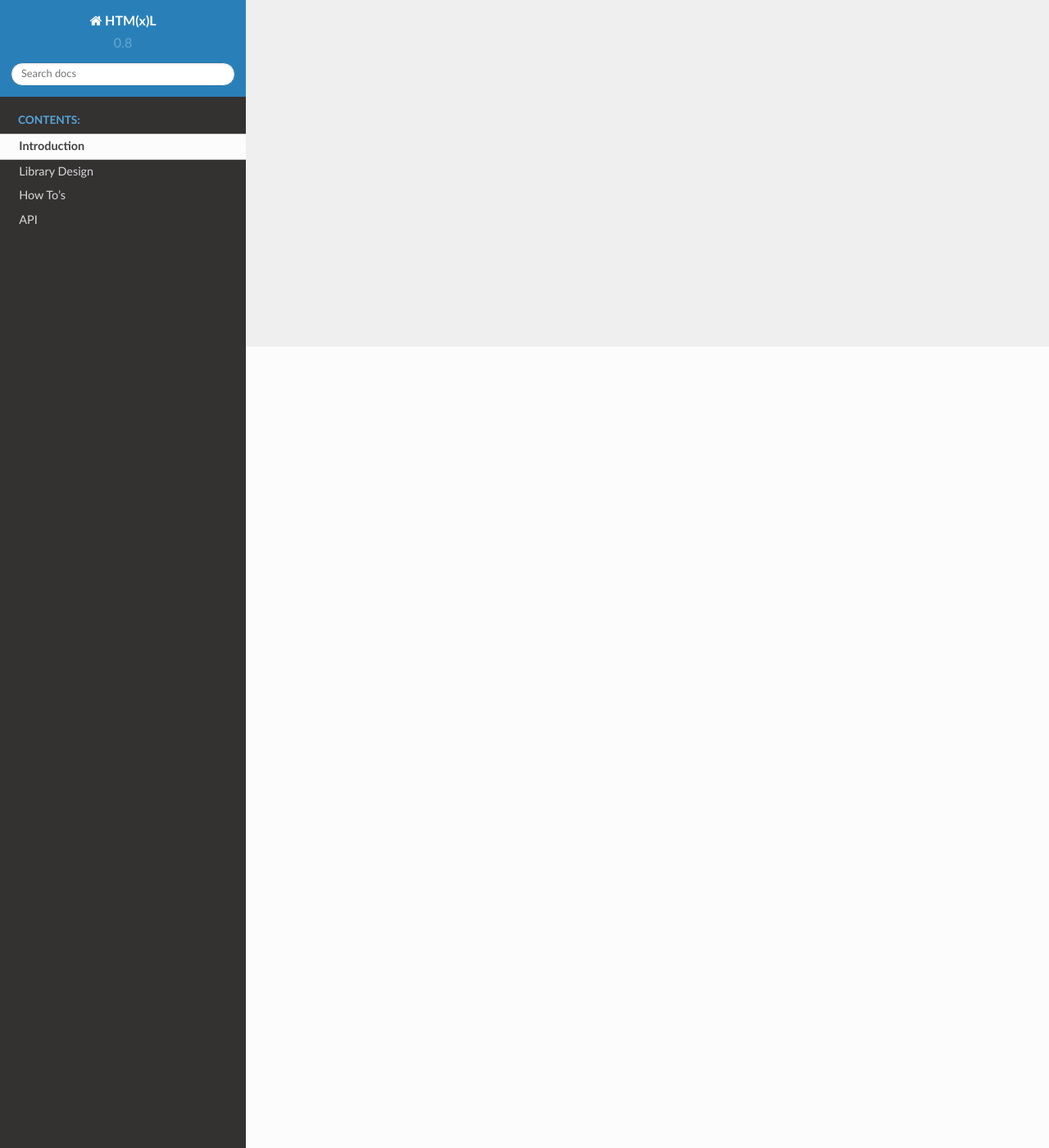
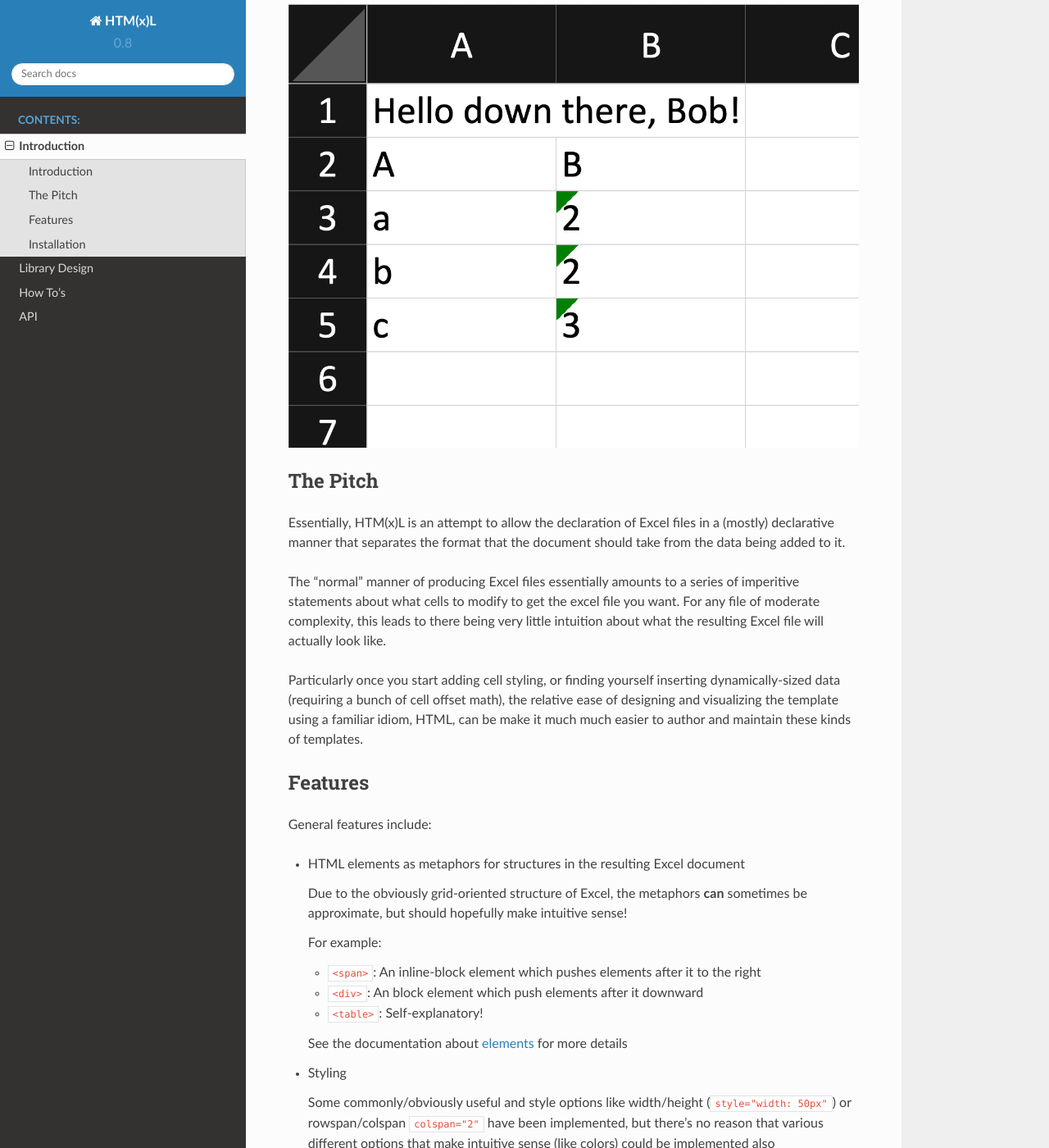
Before and after one commit to schireson/htmxl, a Sphinx documentation site: the page built from docs/introduction.rst, in a window 1280 px wide and 1400 px high, scrolled down 977 px. Shown: the whole window at 82% size. Built offline with Sphinx 7.4.7 and the Read the Docs theme 2.0.0, drawn with Linux system fonts in a browser that asks for light colours; some of the changed text lies outside the part shown.

Commit message:
Update docs.

````diff
--- a/README.md
+++ b/README.md
@@ -50,7 +47,7 @@ workbook.add_sheet_from_template(
 workbook.compose('hello_world.xlsx')
 ```
 
-![example](./docs/_static/readme.md)
+![example](https://github.com/schireson/htmxl/blob/main/docs/_static/readme.png)
 
 ## The Pitch
 
@@ -83,7 +80,7 @@ General features include:
   - `<table>`: Self-explanatory!
 
   See the documentation about
-  [elements](https://pytest-mock-resources.readthedocs.io/en/latest/elements.html) for more details
+  [elements](https://htmxl.readthedocs.io/en/latest/design/elements.html) for more details
 
 - Styling
 
@@ -91,8 +88,8 @@ General features include:
   rowspan/colspan `colspan="2"` have been implemented, but there's no reason that various different
   options that make intuitive sense (like colors) could be implemented also
 
-  See the documentation about
-  [styling](https://pytest-mock-resources.readthedocs.io/en/latest/styling.html) for more details
+  See the documentation about [styling](https://htmxl.readthedocs.io/en/latest/design/styling.html)
+  for more details
 
 - Classes
 
@@ -106,7 +103,7 @@ General features include:
   Workbook(styles=styles)
   ```
 
-## Installing
+## Installation
 
 ``` bash
 pip install htmxl
--- /dev/null
+++ b/docs/design/elements.rst
@@ -0,0 +1,129 @@
+Supported Elements
+==================
+
+The root :code:`<html>` tag is supported, but optional. One can do any of:
+
+* Define html content nested within an :code:`<html>` block
+* Define top-level :code:`<head>` and :code:`<body>` sibling blocks
+* Omit :code:`<body>` entirely (if you have no :code:`<head>`) and define all
+  markup at the top level.
+
+
+<head>
+------
+This block is optional.
+
+Today, any raw content in the :code:`head` section is essentially a shortcut for
+specifying a page :code:`<title>`.
+
+<title>
+~~~~~~~
+Any raw content is interpreted as the Excel sheet name.
+
+
+<body>
+------
+
+This block is optional, should you not define a :code:`<head>` block for setting the
+sheet name.
+
+
+The child elements defined within a body follow a number of different "block" semantics
+which essentially attempt to mimic the semantics of HTML itself.
+
+At a high level, they boil down to a few different options that we'll call:
+
+* top-level
+* top-right
+* bottom-left
+* bottom-right
+
+The name indicates where the "cursor" will be left after exiting the context of the enclosing block
+being defined.
+
+For example a :code:`<div>` (described in the next section) is a bottom-left-type, which means
+that after performing the layout for the content of that div, the bounding box defined by the interior
+content of the :code:`<div>` will be calculated and layout for sibling elements **after** that div
+will start at the bottom-left of that bounding box.
+
+.. code-block::
+
+   +- div -------------------------------------------+
+   |+- table ---------------------------------------+|
+   ||+- thead -------------------------------------+||
+   |||+- th ----+-- th -----+-- th -----+ -- th --+|||
+   |||| example | example 2 | example 3 | example ||||
+   |||+---------+-----------+-----------+---------+|||
+   ||+---------------------------------------------+||
+   ||                                               ||
+   ||+- tbody -------------------------------------+||
+   |||+- tr --------------------------------------+|||
+   ||||+- td ---+-- td ----+-- td ----+ -- td ---+||||
+   ||||| qwertu | abcdefgh | 23456789 | 12345678 |||||
+   ||||+--------+----------+----------+----------+||||
+   ||||                                           ||||
+   ||||+- td ---+-- td ----+-- td ----+ -- td ---+||||
+   ||||| qwertu | abcdefgh | 23456789 | 12345678 |||||
+   ||||+--------+----------+----------+----------+||||
+   |||+-------------------------------------------+|||
+   ||+---------------------------------------------+||
+   |+-----------------------------------------------+|
+   +-------------------------------------------------+
+
+   +- div -------------------------------------------+
+   + ... more content ...                            |
+   +-------------------------------------------------+
+
+Note, ASCII/graphics will not be a perfect visualization, as it pushes the content to the right as
+nesting occurs, which will not occur in Excel. However, it should give a sense of where content
+will start after certain kinds of elements close, and hopefully should give some initial intuition
+what *kind* (top-left, bottom-left, top-right) each element might be.
+
+<div>
+~~~~~
+A :code:`div` is a bottom-left element. Content after a :code:`div` will resume in the cell directly
+below the :code:`div`'s interior content.
+
+It has no behavior other than the laying out of child elements.
+
+
+<span>
+~~~~~~
+A :code:`<span>` is a top-right element. Content after a :code:`<span>` will resume in the cell directly
+to the right of the :code:`<span>`'s interior content.
+
+Generally a :code:`<span>` will only contain raw text content.
+
+
+<br>
+~~~~
+A :code:`<br>` is a bottom-left element. Content after a :code:`<br>` will resume in the cell directly
+below the :code:`<br>`. It has no interior content.
+
+
+<table>
+~~~~~~~
+A :code:`<table>` is a bottom-left element. Content after a :code:`<table>` will resume in the cell directly
+below the :code:`<table>`.
+
+A :code:`<table>` is essentially a :code:`<div>`, but for the purpose of defining a visual table
+structure.
+
+
+<thead/tbody>
+~~~~~~~~~~~~~
+These elements exist primarily to group the table content, but otherwise will not affect layout,
+relative to the table itself. They are both bottom-left element types.
+
+It **can** be a convenient markup location to apply styling (which will naturally cascade to the
+relevant subsections of the table).
+
+<tr>
+~~~~
+A :code:`<tr>` is a bottom-left element. Content after a :code:`<tr>` will resume in the cell directly
+below the :code:`<tr>`.
+
+<th/td>
+~~~~~~~
+These elements are semantically equivalent to a :code:`<span>`, but for the purpose of defining
+a table's cell content.
--- a/docs/library_design.rst
+++ b/docs/design/implementation.rst
@@ -1,16 +1,6 @@
-Library Design
-==============
-
-Key Ideas:
-
-    * Custom composed excel documents require a markdown capability to design and update
-    * HTML is an exceptional markdown languagge for this:
-        * Native support for styling of blocks of content
-        * Commonly understood semantics for basic tags
-        * syntax for adding style and attributes to blocks
-        * Existing templating dialects
-        * Extremely good support for table design
-    * Templating languages exist to dynamically generate HTML from data
+Implementation Design
+---------------------
+This information is not necessary to use this library, but might help contribution, and reduction of "magic".
 
 Libraries being used:
 
@@ -37,10 +22,10 @@ The writing implementation is built on few concepts:
         * This cursor keeps "recordings" of where it has been within the context of writing a "tag".
             * This permits nested tags each applying/overriding styles from their parents
             * This also allows for the implementation of cell merging
-    * A :function:`htmxl.compose.write.write` function
+    * A :ref:`htmxl.compose.write.write` function
         * Knowns how to interpret each HTML tag, or delegates to a specific tag implementation function
         * Is a recursive function, allowing deeply nested tags
     * Tag specific implementation functions
         * Specify where the cursor should end up after the tag is finished being written.
-        * Typically calls the generic :function:`htmxl.compose.write.write` function on all its child elements.
+        * Typically calls the generic :ref:`htmxl.compose.write.write` function on all its child elements.
     * A mix of supported inline styles and single class based styling. While the underlying excel library supports "adding" styles together, the current implementation only permits one class per element.
--- /dev/null
+++ b/docs/design/index.rst
@@ -0,0 +1,22 @@
+Library Design
+==============
+
+Key Ideas:
+
+    * Custom composed excel documents require a markdown capability to design and update
+    * HTML is an exceptional markdown language for this:
+        * Native support for styling of blocks of content
+        * Commonly understood semantics for basic tags
+        * syntax for adding style and attributes to blocks
+        * Existing templating dialects
+        * Extremely good support for table design
+    * Templating languages exist to dynamically generate HTML from data
+
+
+.. toctree::
+   :maxdepth: 3
+   :caption: Contents:
+
+   elements
+   styling
+   implementation
--- /dev/null
+++ b/docs/design/styling.rst
@@ -0,0 +1,78 @@
+Styling Cells
+=============
+
+The styling of cells is done using the html :code:`class` attribute on an element.
+Using a style works similarly to the normal html. To apply a style "class", you simply
+set :code:`class="style-name"` on an element.
+
+You can compose a specific style from a number of more generic styles
+by simply including all the styles separated by a space i.e. :code:`class="xl-centered xl-underlined"`.
+Simlar to html, in the event 2 styles set the same style attribute, the last one to set a particular
+style attribute "wins".
+
+Make use of default styles
+--------------------------
+
+The library exposes some basic builtin styles for convenience. To see the full
+set, for the current version of your library you can run:
+
+.. code-block:: python
+
+   >>> from htmxl.compose.style import default_styles
+   >>> print([style['name'] for style in default_styles])
+   ['xl-centered', 'xl-underlined']
+
+And to use those styles, the classes would
+
+.. code-block:: html
+
+   <tr class="xl-centered">
+     <td>c1</td>
+     <td>c2</td>
+   </tr>
+
+
+Combining styles together
+-------------------------
+
+.. code-block:: html
+
+   <tr class="xl-centered xl-underlined">
+     <td>c1</td>
+     <td>c2</td>
+   </tr>
+
+
+Define custom styles
+--------------------
+
+.. code-block:: python
+
+   from htmxl.compose import Workbook
+
+   template = """
+       <body>
+           <div>
+               <span class="title">foo</span>
+           </div>
+           <div>
+               {% for column_name in column_names %}
+                   <span class="xl-centered xl-underlined {{ loop.cycle('odd', 'even')}}">{{ column_name }}</span>
+               {% endfor %}
+           </div>
+       </body>
+   """
+
+   styles = [
+       {"name": "title", "pattern_fill": {"patternType": "solid", "fgColor": "DDDDDD"}},
+       {"name": "odd", "pattern_fill": {"patternType": "solid", "fgColor": "FBEAFB"}},
+       {"name": "even", "pattern_fill": {"patternType": "solid", "fgColor": "DFE7F8"}},
+   ]
+
+
+   workbook = Workbook(styles=styles)
+   workbook.add_sheet_from_template(template=template, data=dict(column_names=["bar", "baz", "bax"]))
+   workbook.compose("filename.xslx")
+
+
+.. image:: /_static/custom_styles.png
--- a/docs/how-tos/index.rst
+++ b/docs/how-tos/index.rst
@@ -78,82 +78,3 @@ Creating a "container" row
        </tr>
      </thead>
    </table>
-
-
-Styling Cells
-=============
-
-The styling of cells is done using the html :code:`class` attribute on an element.
-Using a style works similarly to the normal html. To apply a style "class", you simply
-set :code:`class="style-name"` on an element.
-
-You can compose a specific style from a number of more generic styles
-by simply including all the styles separated by a space i.e. :code:`class="xl-centered xl-underlined"`.
-Simlar to html, in the event 2 styles set the same style attribute, the last one to set a particular
-style attribute "wins".
-
-Make use of default styles
---------------------------
-
-The library exposes some basic builtin styles for convenience. To see the full
-set, for the current version of your library you can run:
-
-.. code-block:: python
-
-   >>> from htmxl.compose.style import default_styles
-   >>> print([style['name'] for style in default_styles])
-   ['xl-centered', 'xl-underlined']
-
-And to use those styles, the classes would
-
-.. code-block:: html
-
-   <tr class="xl-centered">
-     <td>c1</td>
-     <td>c2</td>
-   </tr>
-
-
-Combining styles together
--------------------------
-
-.. code-block:: html
-
-   <tr class="xl-centered xl-underlined">
-     <td>c1</td>
-     <td>c2</td>
-   </tr>
-
-
-Define custom styles
---------------------
-
-.. code-block:: python
-
-   from htmxl.compose import Workbook
-
-   template = """
-       <body>
-           <div>
-               <span class="title">foo</span>
-           </div>
-           <div>
-               {% for column_name in column_names %}
-                   <span class="xl-centered xl-underlined {{ loop.cycle('odd', 'even')}}">{{ column_name }}</span>
-               {% endfor %}
-           </div>
-       </body>
-   """
-
-   styles = [
-       {"name": "title", "pattern_fill": {"patternType": "solid", "fgColor": "DDDDDD"}},
-       {"name": "odd", "pattern_fill": {"patternType": "solid", "fgColor": "FBEAFB"}},
-       {"name": "even", "pattern_fill": {"patternType": "solid", "fgColor": "DFE7F8"}},
-   ]
-
-
-   workbook = Workbook(styles=styles)
-   workbook.add_sheet_from_template(template=template, data=dict(column_names=["bar", "baz", "bax"]))
-   workbook.compose("filename.xslx")
-
-.. image:: /_static/custom_styles.png
--- a/docs/index.rst
+++ b/docs/index.rst
@@ -6,7 +6,7 @@ Schireson Excel
    :caption: Contents:
 
    introduction
-   library_design
+   design/index
    how-tos/index
    api/index
 
--- a/docs/introduction.rst
+++ b/docs/introduction.rst
@@ -1,4 +1,4 @@
 Introduction
 ============
 
-.. mdinclude:: ../../README.md
+.. mdinclude:: ../README.md
--- a/docs/readme_link.rst
+++ /dev/null
@@ -1,4 +0,0 @@
-.. mdinclude:: ../README.md
-
-.. toctree::
-   :maxdepth: 2
````
Also changed, not shown: other parts of README.md (+1 -4 lines), other parts of docs/design/implementation.rst (+0 -5 lines), docs/_static/readme.png (renamed from docs/_static/readme.md).
